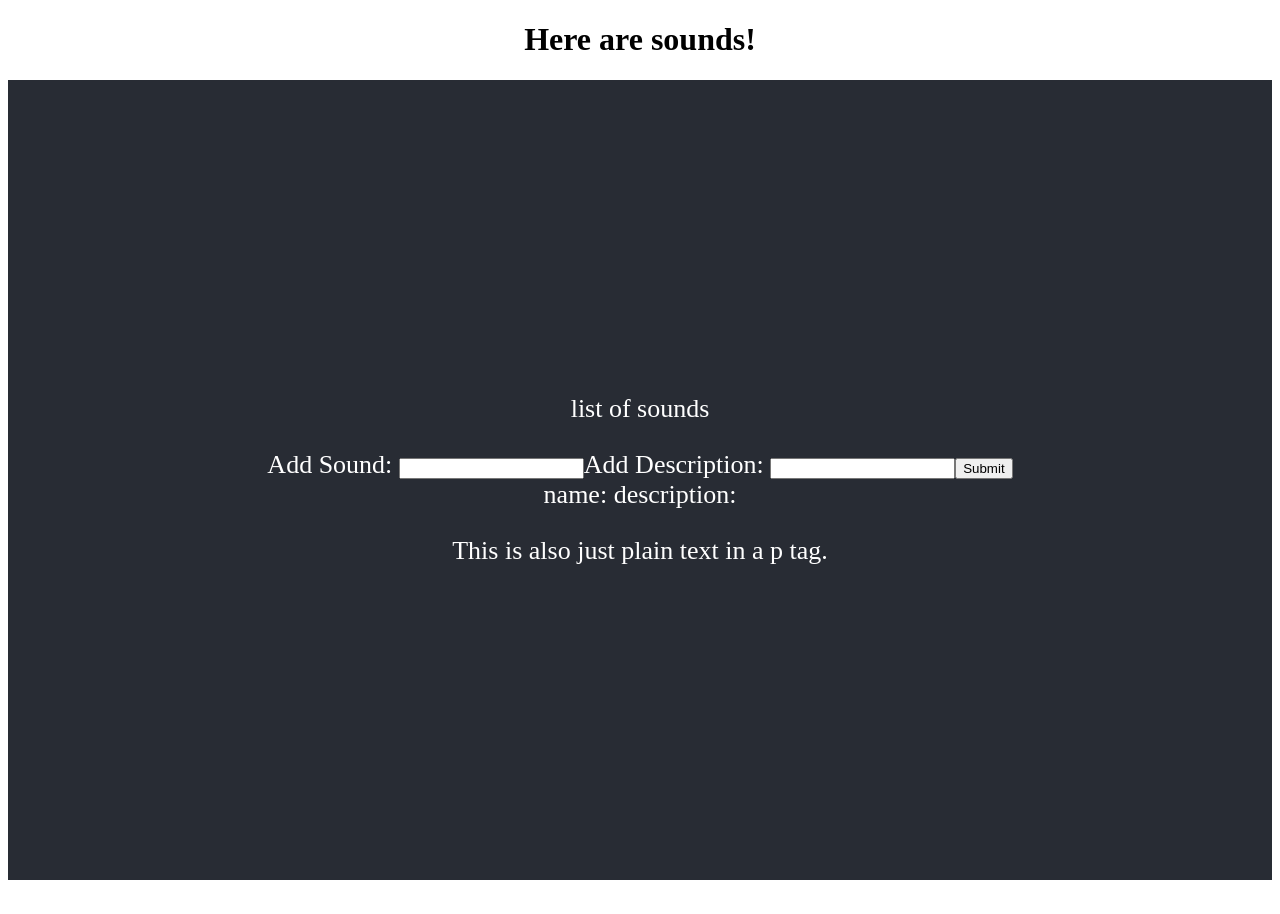
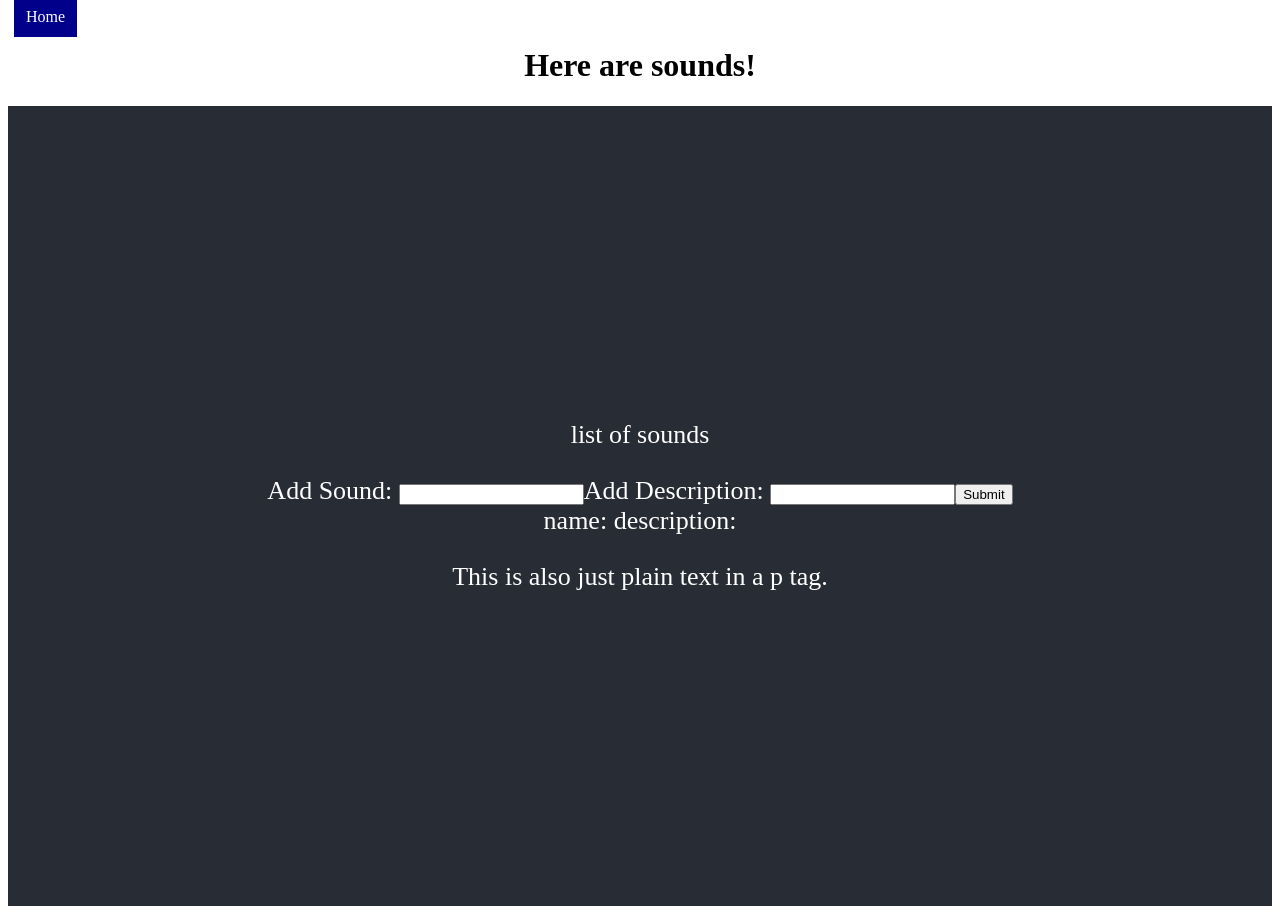
Before and after one commit to coryjbergquist/react-redux-sound-organizer, a React (Create React App) app: page / in a window 1280 px wide. Before the commit the page ends 888 px from the top, so only its background shows below. Built offline with nearby package versions, Linux system fonts and the light colour scheme.

Commit message:
Use route to render App in index.js

```diff
--- a/src/index.js
+++ b/src/index.js
@@ -1,15 +1,63 @@
 import React from 'react';
 import ReactDOM from 'react-dom';
+import { BrowserRouter as Router, Route, NavLink } from 'react-router-dom';
 import { Provider } from 'react-redux';
 import { createStore, applyMiddleware } from 'redux';
 import thunk from 'redux-thunk';
 import rootReducer from './reducers/index';
 import App from './App'
+import Home from './test'
+
 
 const store = createStore(rootReducer, applyMiddleware(thunk));
 
-ReactDOM.render(
-  <Provider store={store}>
-  	<App />
-  </Provider>, document.getElementById('root')
+const app = () => {
+  return (
+    <Provider store={store}>
+      <App />
+    </Provider>
+  );
+};
+
+
+const link = {
+  width: '100px',
+  padding: '12px',
+  margin: '0 6px 6px',
+  background: 'blue',
+  textDecoration: 'none',
+  color: 'white',
+}
+
+const Navbar = () =>
+  <div>
+    <NavLink
+      to="/"
+      /* set exact so it knows to only set activeStyle when route is deeply equal to link */
+      exact
+      /* add styling to Navlink */
+      style={link}
+      /* add prop for activeStyle */
+      activeStyle={{
+        background: 'darkblue'
+      }}
+    >Home</NavLink>
+    </div>
+
+// ReactDOM.render(
+//   <Provider store={store}>
+//   	<App />
+//   </Provider>, document.getElementById('root')
+// );
+
+
+
+ReactDOM.render((
+  <Router>
+    <React.Fragment>
+    <Navbar />
+      <Route path="/" component={app} />
+    </React.Fragment>
+  </Router>),
+  document.getElementById('root')
 );
--- /dev/null
+++ b/src/test.js
@@ -0,0 +1,15 @@
+import React from 'react'
+
+
+
+class Home extends React.Component {
+  render() {
+    return (
+      <div>
+        <h1>Home!</h1>
+      </div>
+    )
+  }
+}
+
+export default Home;
```
